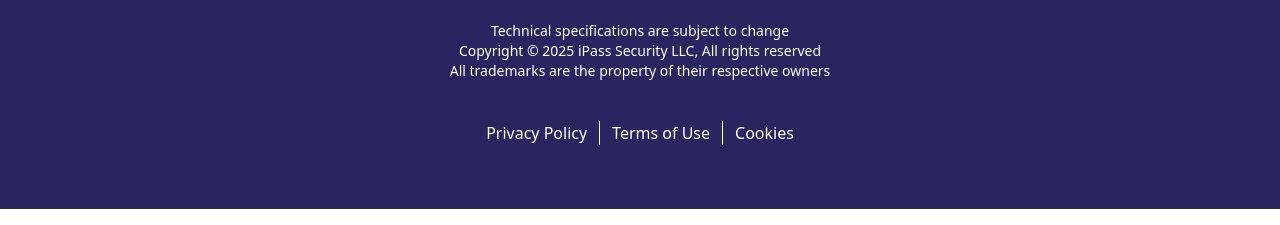
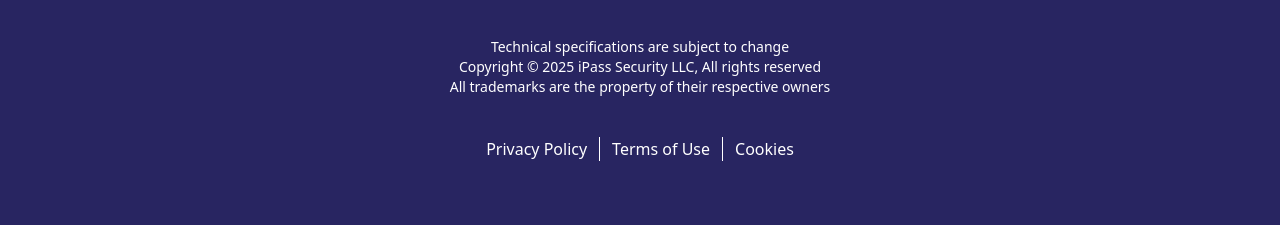
Before and after one commit to llreebor/ipass, a website: page src/index.html in a window 1280 px wide. Shown: the part 5313-5538 px from the top of the page. Drawn offline with Linux system fonts and the light colour scheme.

Commit message:
fix footer margins

```diff
--- a/src/index.html
+++ b/src/index.html
@@ -934,7 +934,7 @@
 						</div>
 					</div>
 
-					<div class="mt-6 flex flex-col items-center">
+					<div class="mt-10 flex flex-col items-center">
 						<div>
 							<p class="tablet:text-sm text-center text-xs text-white">
 								Technical specifications are subject to change
```
